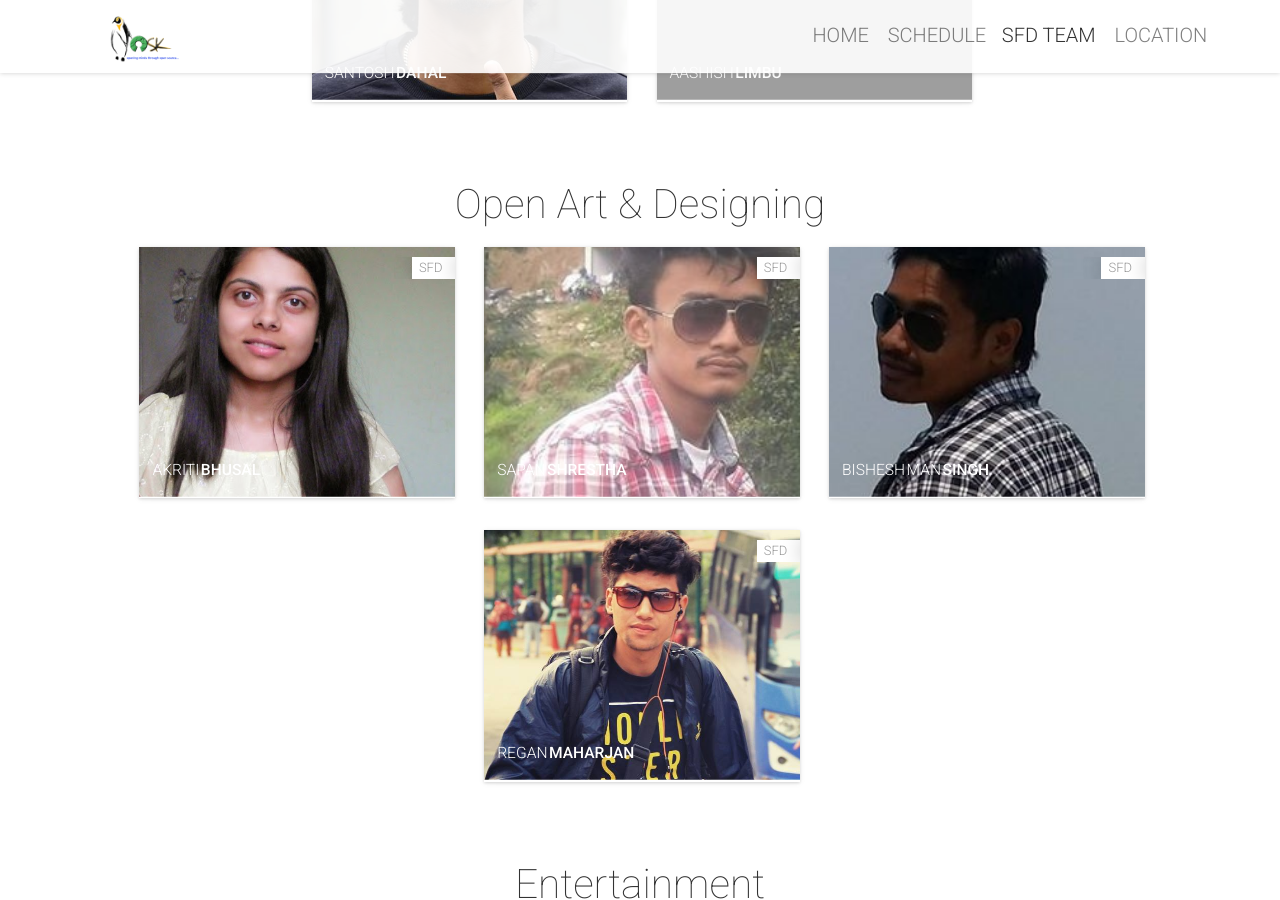
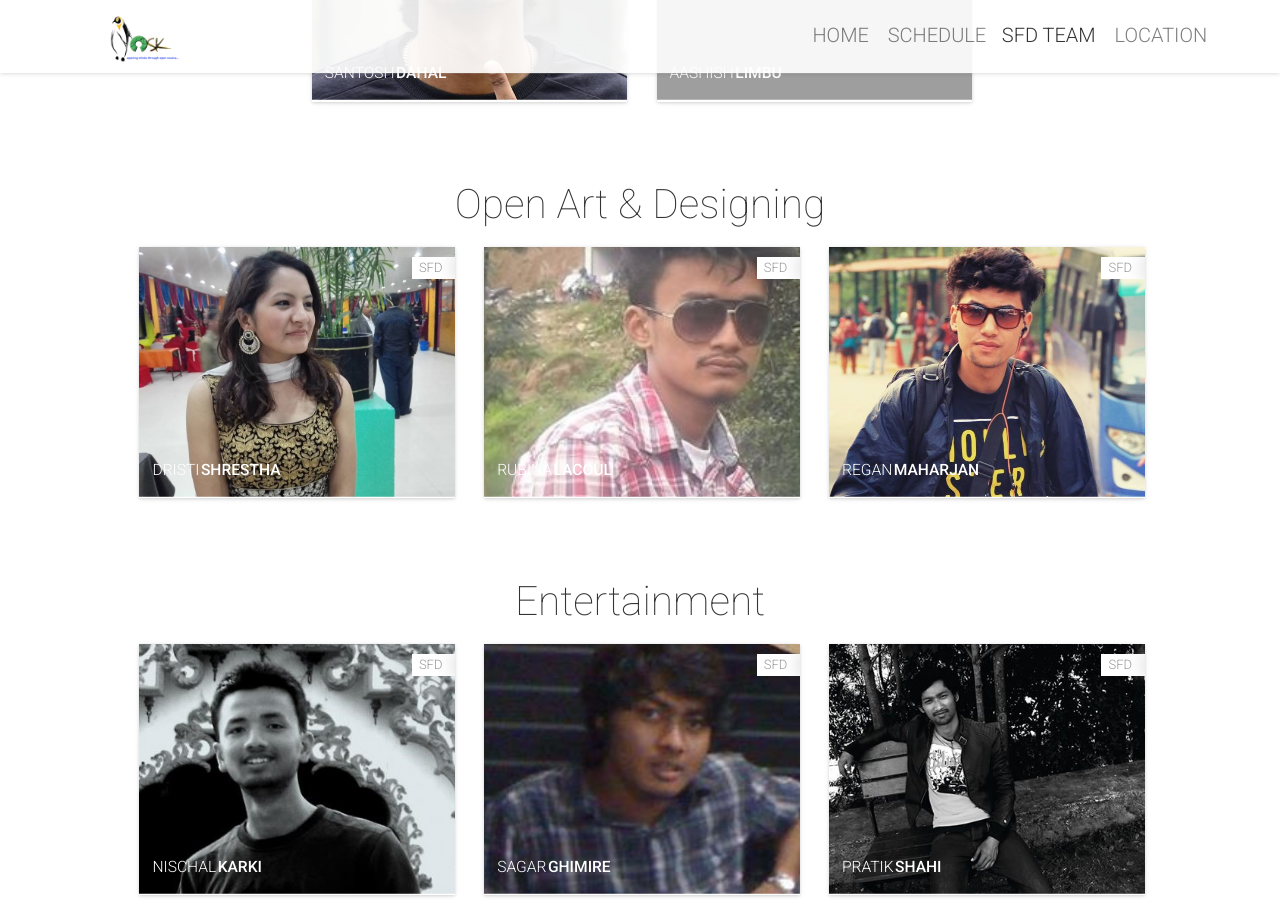
Before and after one commit to openosk/openosk.github.io, a Jekyll site: the page built from team.html, in a window 1280 px wide and 900 px high, scrolled down 1480 px. Built offline with Jekyll 4.4.1, drawn with Linux system fonts in a browser that asks for light colours; nearby versions of some CDN libraries; comment, search, counter and statistics services are not loaded; grey boxes are pictures that could not be loaded.

Commit message:
updated2016team

```diff
--- a/_data/team.yml
+++ b/_data/team.yml
@@ -74,10 +74,10 @@
     - {name: "github", link: ""}
 -
   id: 14
-  name: "Akriti"
-  surname: "Bhusal"
+  name: "Dristi"
+  surname: "Shrestha"
   title: "Member of NOSK"
-  thumbnailUrl: Akriti.jpg
+  thumbnailUrl: Dristi.jpg
   subTeam: true
   ribbon:
     - {abbr: "SFD", title: "Organizer", url: "https://plus.google.com/u/0/+AkritiBhusal"}
@@ -86,8 +86,8 @@
     - {name: "google-plus", link: "https://plus.google.com/u/0/+AkritiBhusal"}
 -
   id: 15
-  name: "Sapan"
-  surname: "Shrestha"
+  name: "Rubina"
+  surname: "Lacoul"
   title: "Member of NOSK"
   thumbnailUrl: Sapan.jpg
   subTeam: true
@@ -95,17 +95,6 @@
     - {abbr: "SFD", title: "Organizer", url: ""}
   social:
     - {name: "Facebook", link: "https://www.facebook.com/thesapanbruk"}
--
-  id: 16
-  name: "Bishesh Man"
-  surname: "Singh"
-  title: "Member of NOSK"
-  thumbnailUrl: Bishesh.jpg
-  subTeam: true
-  ribbon:
-    - {abbr: "SFD", title: "Organizer", url: " "}
-  social:
-    - {name: "Facebook", link: "https://www.facebook.com/mansinghbishesh63"}
 -
   id: 21
   name: "Regan"
```
